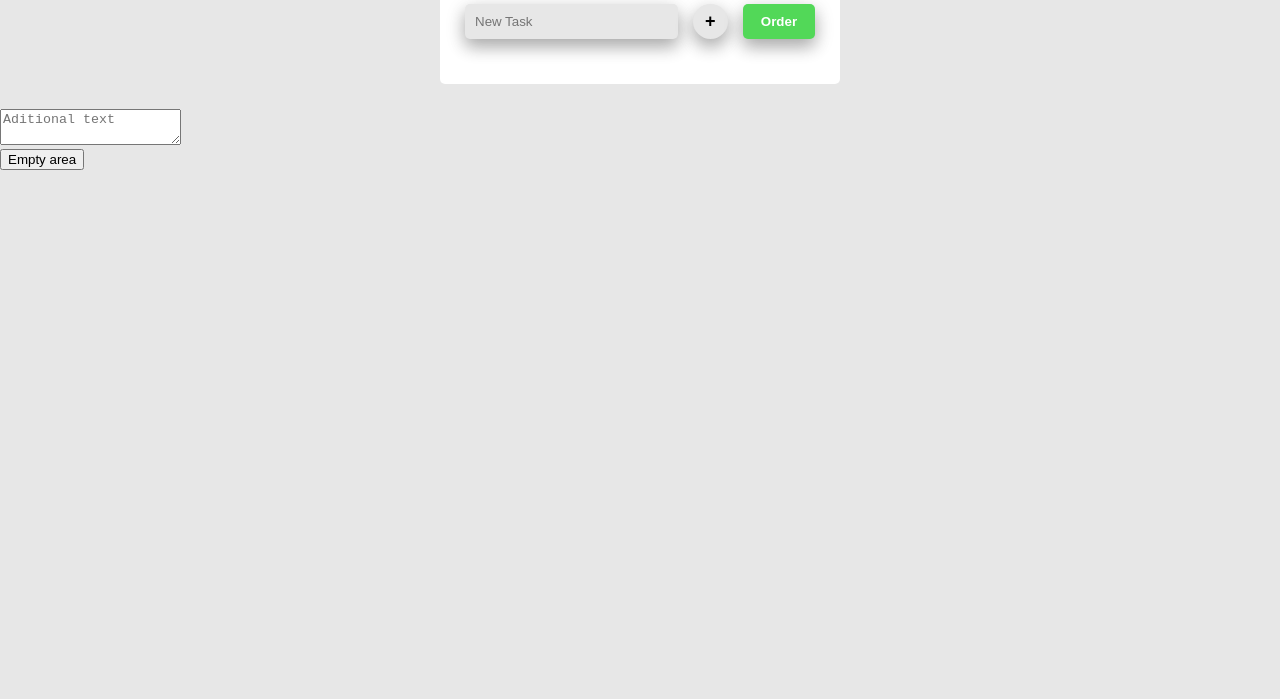
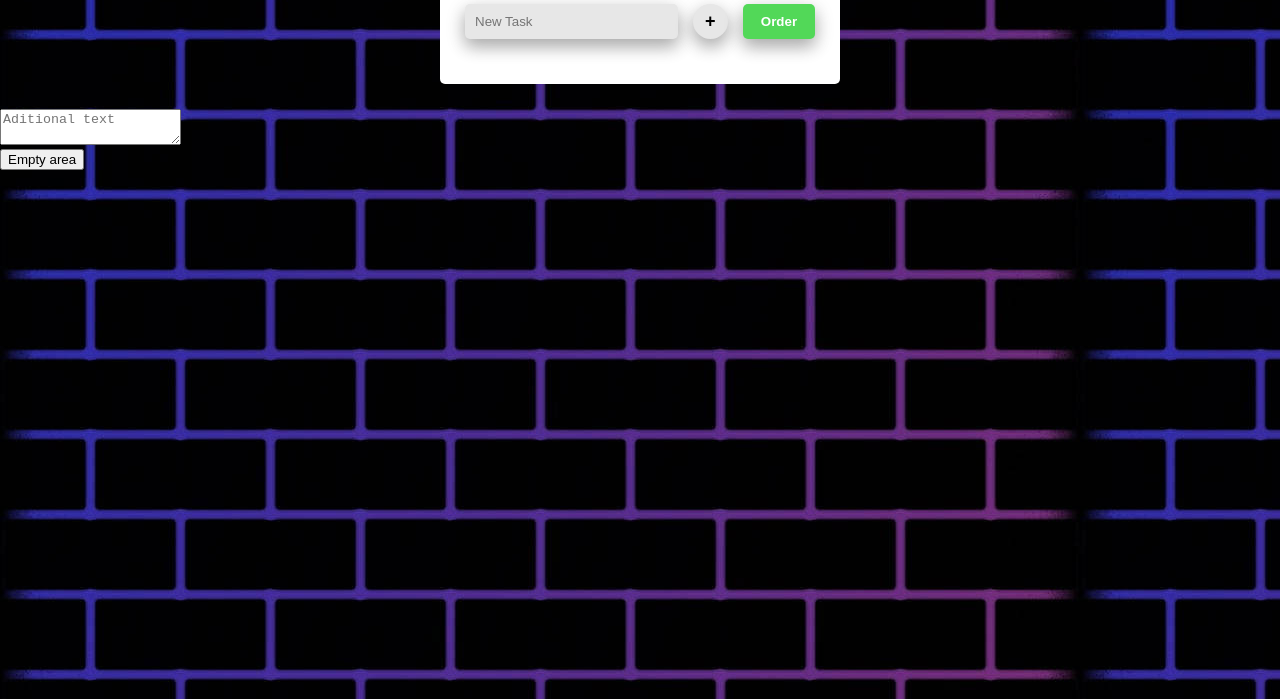
Before and after one commit to Malibu54/toDo-list, a website: page index.html in a window 1280 px wide. Shown: the part 126-825 px from the top of the page. Drawn offline with Linux system fonts and the light colour scheme; some packages are replaced by stand-ins of ours; a script that the page names is missing.

Commit message:
//Add
Added background image

```diff
--- a/css/tareas_style.css
+++ b/css/tareas_style.css
@@ -10,7 +10,7 @@ body {
     font-family: 'Lato', sans-serif;
     margin: 0;
     height: 100vh;
-    background-color: var(--diabled);
+    background-image: url("/assets/wall.jpg");
 }
 
 *:first-letter {
```
Also changed, not shown: assets/wall.jpg (added).
